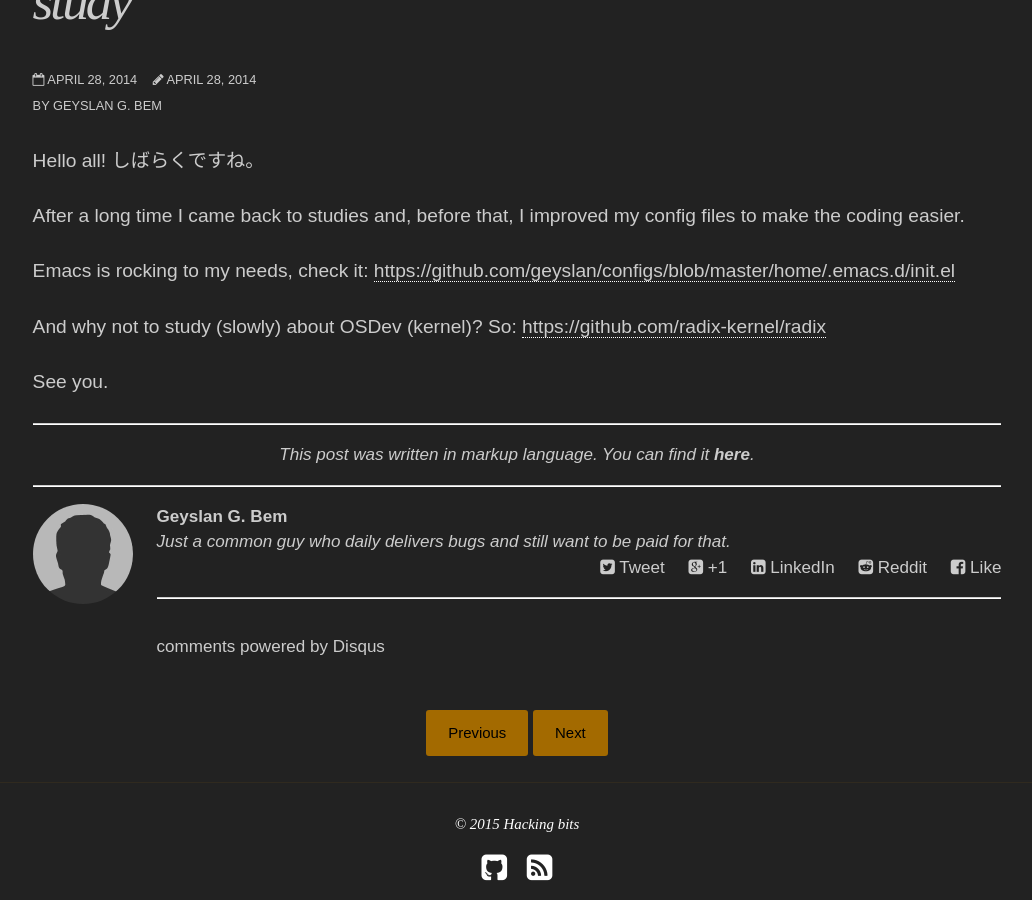
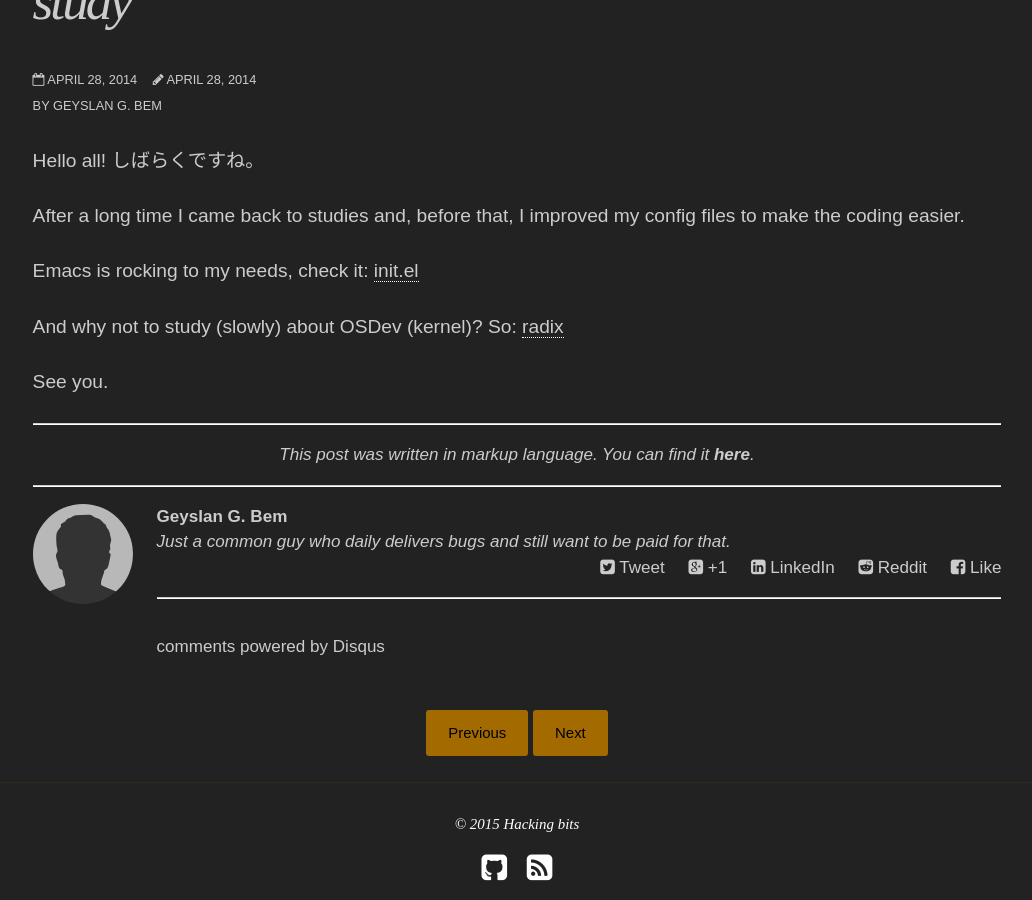
Before and after one commit to hackingbits/hackingbits.github.io, a Jekyll site: the page built from _posts/blog/2014-04-28-returning-slowly-config-dot-files-and.md, in a window 1280 px wide and 900 px high, scrolled down 490 px. Shown: the whole window, without its empty margins (123-1155 px from the left). Built offline with Jekyll 4.4.1, drawn with Linux system fonts in a browser that asks for light colours; nearby versions of some CDN libraries; comment, search, counter and statistics services are not loaded; some of the changed lines change nothing that is shown.

Commit message:
link fix

```diff
--- a/_posts/blog/2014-04-28-returning-slowly-config-dot-files-and.md
+++ b/_posts/blog/2014-04-28-returning-slowly-config-dot-files-and.md
@@ -19,8 +19,8 @@ files to make the coding easier.
 
 <!--more-->
 
-Emacs is rocking to my needs, check it: [https://github.com/geyslan/configs/blob/master/home/.emacs.d/init.el](https://github.com/geyslan/configs/blob/master/home/.emacs.d/init.el)
+Emacs is rocking to my needs, check it: [init.el](https://github.com/geyslan/configs/blob/master/home/.emacs.d/init.el)
 
-And why not to study (slowly) about OSDev (kernel)? So: [https://github.com/radix-kernel/radix](https://github.com/radix-kernel/radix)
+And why not to study (slowly) about OSDev (kernel)? So: [radix](https://github.com/geyslan/radix)
 
 See you.
```
